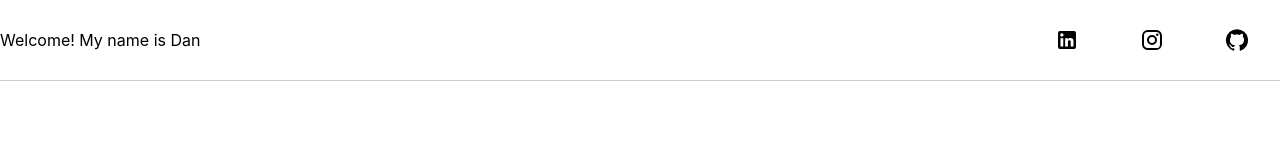
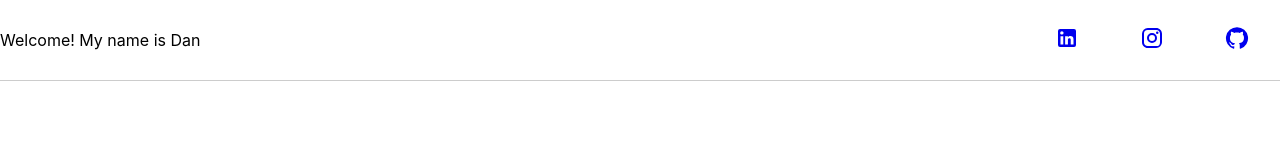
Before and after one commit to Danfirech/portfolio2022, a React (Create React App) app: page / in a window 1280 px wide. Shown: the top 142 px of the page. Built offline with nearby package versions, Linux system fonts and the light colour scheme.

Commit message:
added links

```diff
--- a/src/components/mainSection.js
+++ b/src/components/mainSection.js
@@ -191,7 +191,7 @@ const MiddleBottom = styled.div`
 
 const Boxes = styled.div`
   height: 65%;
-  width: 18%;
+  width: 16%;
   background-color: white;
   margin-left: 7%;
   margin-right: 7%;
@@ -254,9 +254,24 @@ const MainSection = () => {
           <div>Welcome! My name is Dan</div>
         </HeaderLeft>
         <HeaderRight>
-          <LinkedInIcon />
-          <InstagramIcon />
-          <GitHubIcon />
+          <a
+            href="https://www.linkedin.com/in/dan-possehl/"
+            target="https://www.linkedin.com/in/dan-possehl/"
+          >
+            <LinkedInIcon />
+          </a>
+          <a
+            href="https://www.instagram.com/danielpossehl/?hl=en"
+            target="https://www.instagram.com/danielpossehl/?hl=en"
+          >
+            <InstagramIcon />
+          </a>
+          <a
+            href="https://github.com/Danfirech"
+            target="https://github.com/Danfirech"
+          >
+            <GitHubIcon />
+          </a>
         </HeaderRight>
       </Header>
       <BlueLine></BlueLine>
```
Also changed, not shown: src/components/navbar.js (deleted).
